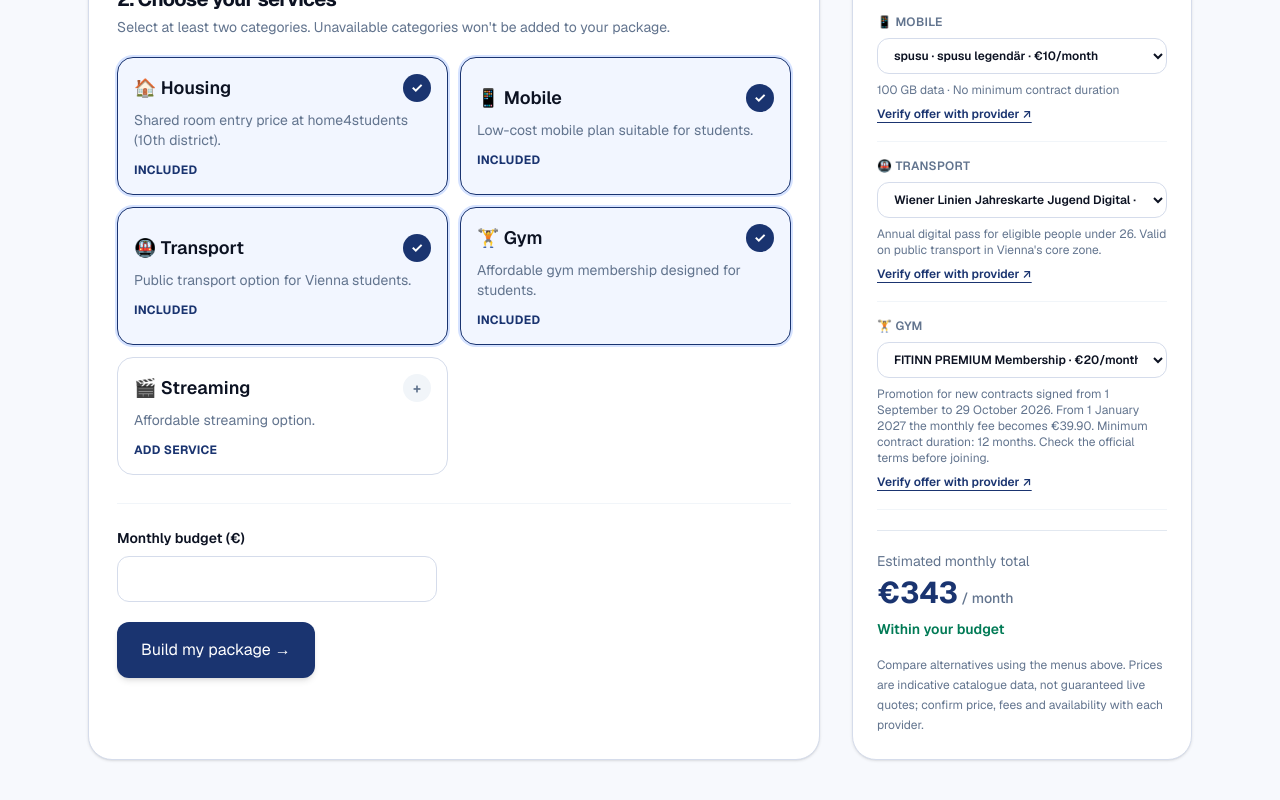
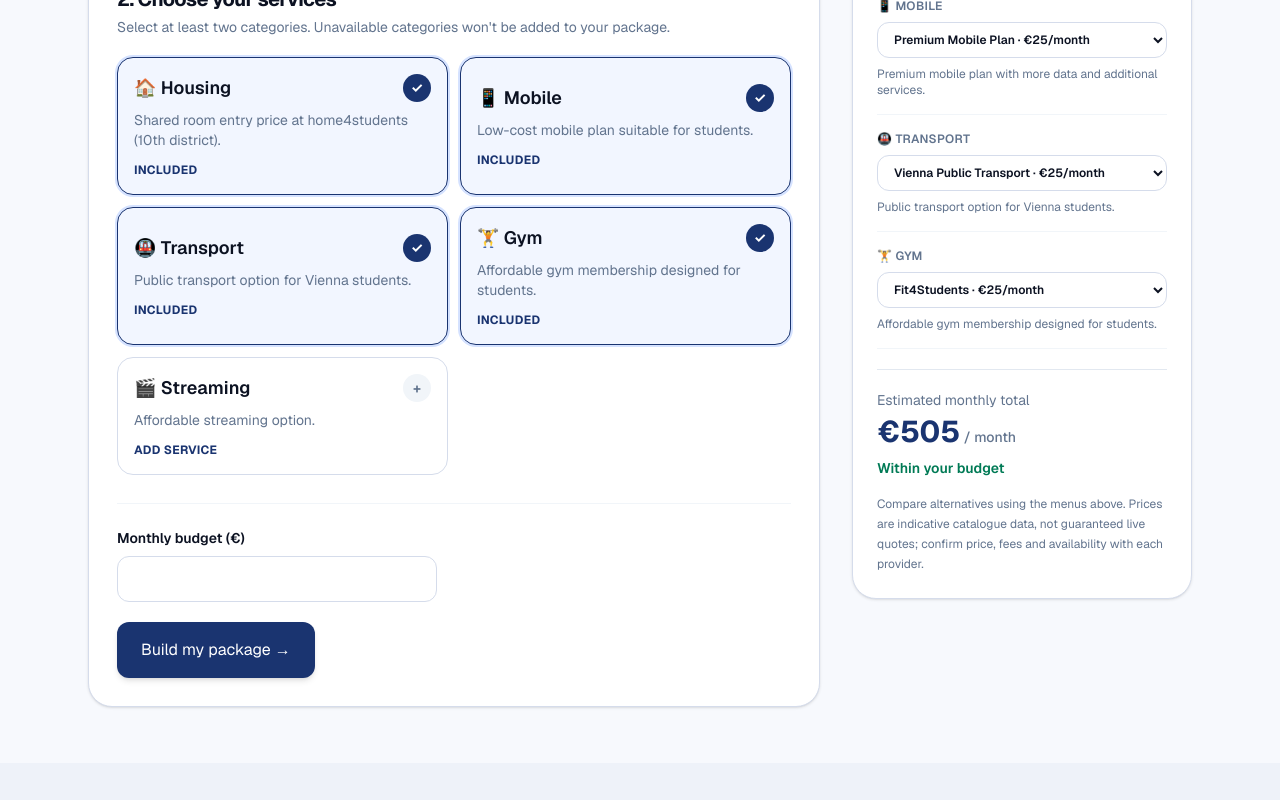
Before and after one commit to pietroconforti-blip/compareX, a Next.js app: page /package-builder in a window 1280 px wide. Shown: the part 584-1384 px from the top of the page. After the commit the page ends 1347 px from the top, so only its background shows below. Built offline with nearby package versions, Linux system fonts and the light colour scheme.

Commit message:
Optimise package recommendations against customer budget

```diff
--- a/app/package-builder/page.tsx
+++ b/app/package-builder/page.tsx
@@ -135,10 +135,50 @@ export default function PackageBuilderPage() {
     locationOffers.filter((offer) => offer.category === category).sort((a, b) => a.price - b.price),
   ])) as Record<Category, Offer[]>, [locationOffers]);
 
+  const automaticPicks = useMemo(() => {
+    // Find the strongest complete combination that stays within the customer's
+    // monthly budget. If no complete combination fits, show the lowest-cost
+    // complete combination and make the over-budget state visible.
+    const options = selected.map((category) => {
+      const all = offersByCategory[category] ?? [];
+      const byQuality = [...all].sort((a, b) =>
+        (b.quality + b.flexibility * 0.25 + (b.studentFriendly ? 0.35 : 0)) -
+        (a.quality + a.flexibility * 0.25 + (a.studentFriendly ? 0.35 : 0))
+      ).slice(0, 8);
+      const byPrice = [...all].sort((a, b) => a.price - b.price).slice(0, 5);
+      return [...new Map([...byQuality, ...byPrice].map((offer) => [offer.id, offer])).values()];
+    });
+
+    if (options.some((items) => items.length === 0)) return [] as Offer[];
+
+    let bestWithinBudget: { items: Offer[]; score: number; total: number } | null = null;
+    let cheapest: { items: Offer[]; total: number } | null = null;
+    const hasBudget = budget.trim() !== "" && Number.isFinite(Number(budget)) && Number(budget) > 0;
+    const limit = hasBudget ? Number(budget) : Number.POSITIVE_INFINITY;
+
+    function visit(index: number, items: Offer[], total: number, score: number) {
+      if (index === options.length) {
+        if (!cheapest || total < cheapest.total) cheapest = { items: [...items], total };
+        if (total <= limit && (!bestWithinBudget || score > bestWithinBudget.score ||
+          (score === bestWithinBudget.score && total < bestWithinBudget.total))) {
+          bestWithinBudget = { items: [...items], score, total };
+        }
+        return;
+      }
+      for (const offer of options[index]) {
+        visit(index + 1, [...items, offer], total + offer.price,
+          score + offer.quality + offer.flexibility * 0.25 + (offer.studentFriendly ? 0.35 : 0));
+      }
+    }
+    visit(0, [], 0, 0);
+    return (bestWithinBudget ?? cheapest)?.items ?? [];
+  }, [selected, offersByCategory, budget]);
+
   const picks = useMemo(() => selected.map((category) => {
     const alternatives = offersByCategory[category] ?? [];
-    return alternatives.find((offer) => offer.name === chosenOffers[category]) ?? alternatives[0];
-  }).filter((offer): offer is Offer => Boolean(offer)), [selected, offersByCategory, chosenOffers]);
+    return alternatives.find((offer) => offer.name === chosenOffers[category]) ??
+      automaticPicks.find((offer) => offer.category === category);
+  }).filter((offer): offer is Offer => Boolean(offer)), [selected, offersByCategory, chosenOffers, automaticPicks]);
 
   // Keep the user's category choices when changing destination. The online
   // catalogue loads asynchronously; filtering selections before it finishes can
```
